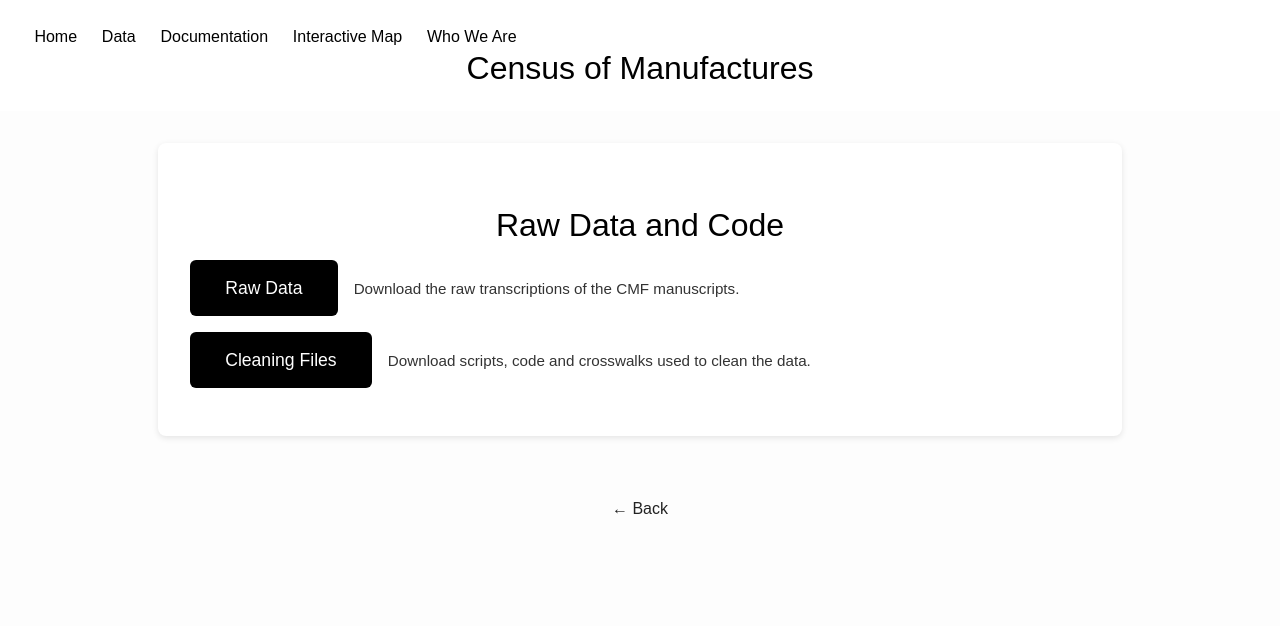
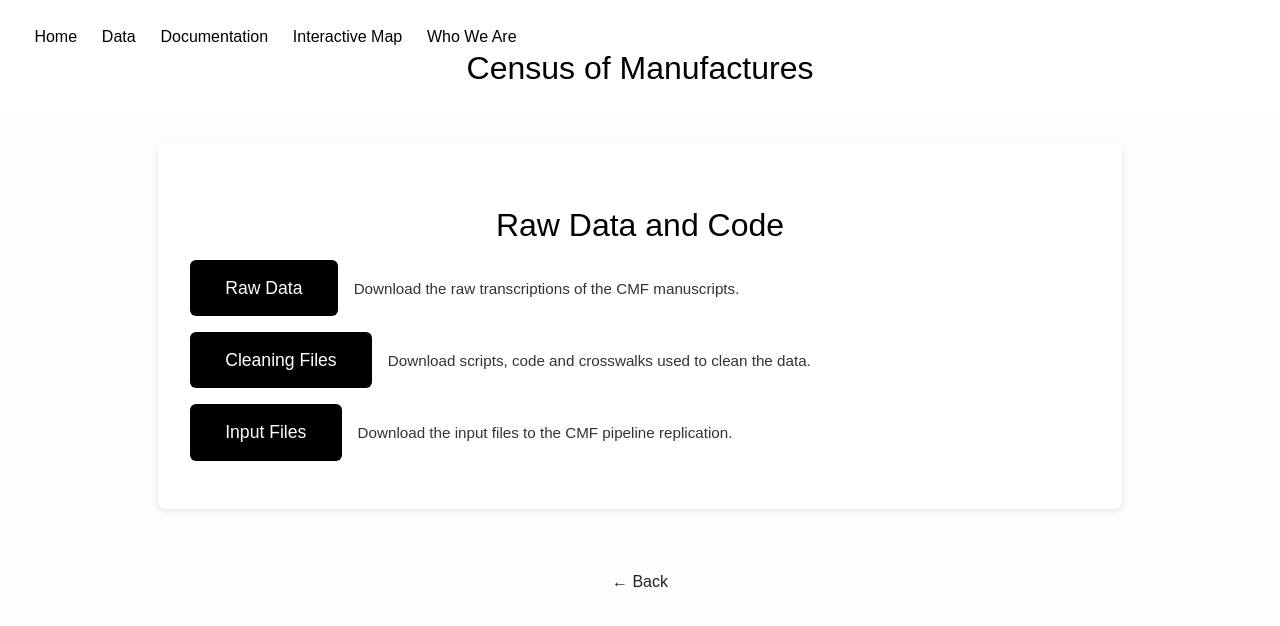
Before and after one commit to allen-otterstrom/CMF_data, a Jekyll site: the page built from raw_data_code.md, in a window 1280 px wide. Shown: the top 626 px of the page. Built offline with Jekyll 4.4.1, drawn with Linux system fonts in a browser that asks for light colours.

Commit message:
Update raw_data_code.md

```diff
--- a/raw_data_code.md
+++ b/raw_data_code.md
@@ -13,6 +13,10 @@ title: Raw Data and Code
   <div class="button-item">
     <a class="button" href="/CMF_data/cleaning_files.zip" download>Cleaning Files</a>
     <div class="description">Download scripts, code and crosswalks used to clean the data.</div>
+  </div>
+  <div class="button-item">
+    <a class="button" href="/CMF_data/cleaning_files.zip" download>Input Files</a>
+    <div class="description">Download the input files to the CMF pipeline replication.</div>
   </div>
 
 <style>
```
